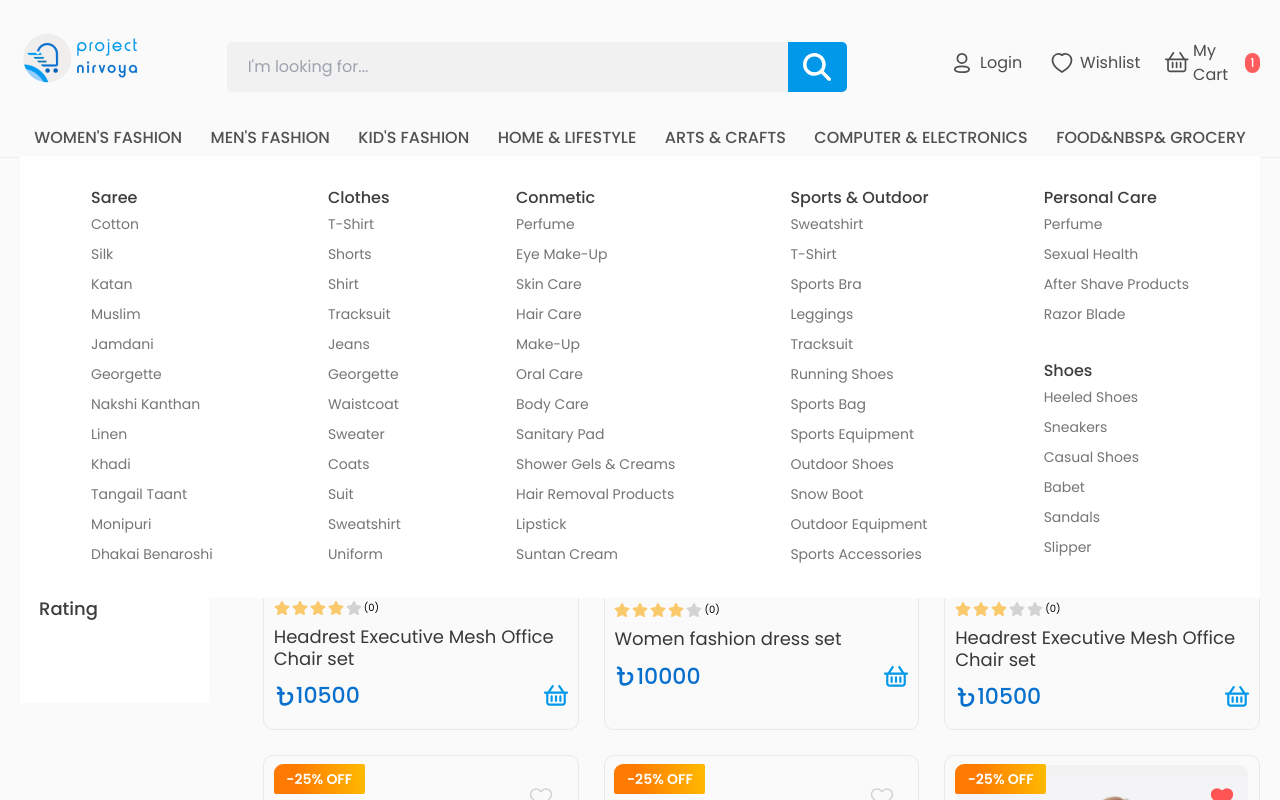
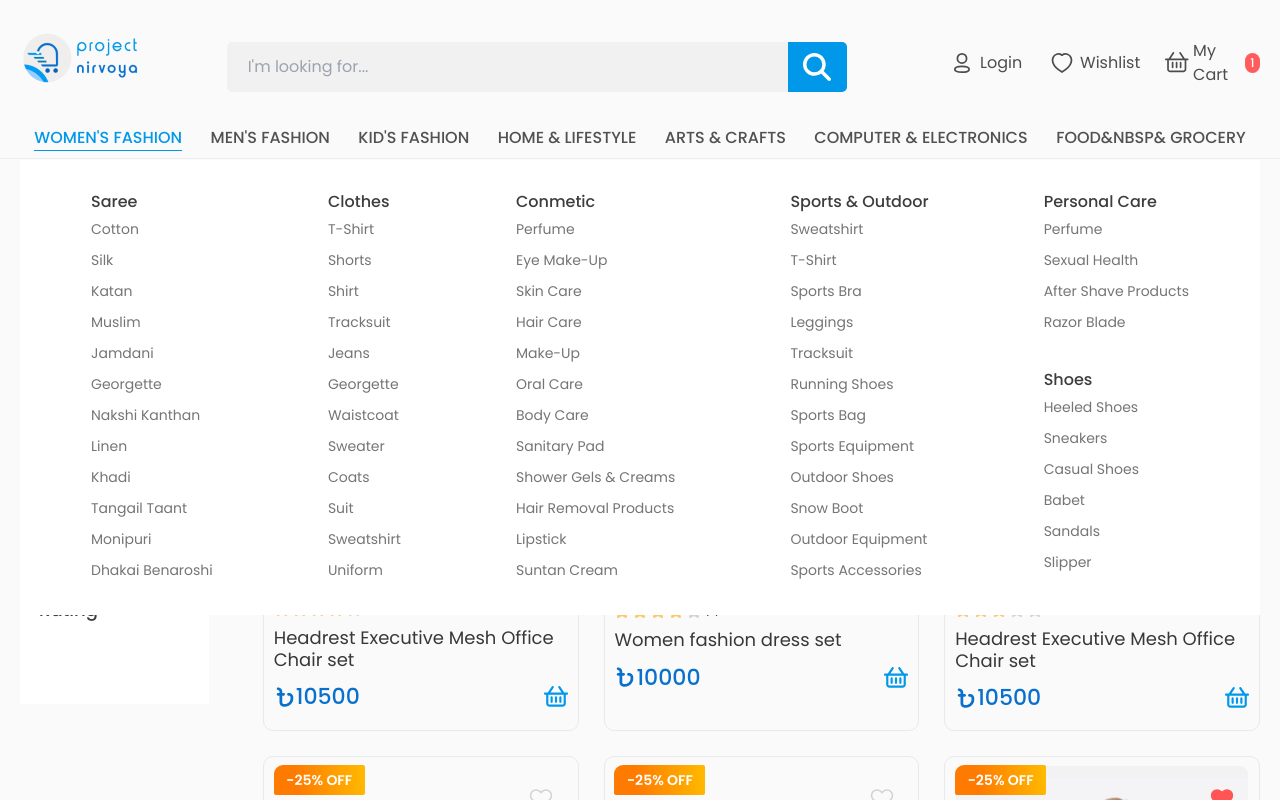
Before and after one commit to devwithfarshi/nurit-project-1, a Next.js app: page /products in a window 1280 px wide. In both pictures the pointer is over the item 108 px from the left and 138 px from the top of the page. Shown: the top 800 px of the page. Built offline with nearby package versions, Linux system fonts and the light colour scheme.

Commit message:
Fix some more isues

```diff
--- a/app/globals.css
+++ b/app/globals.css
@@ -135,10 +135,13 @@ ul.navMenu {
     font-weight: 500;
     color: var(--light-dark);
     text-transform: uppercase;
-
+    transition: all 100ms ease-in-out;
+    border-bottom: 0.2px solid transparent;
     &:hover {
+      color: var(--secondary);
+      border-bottom: 0.2px solid var(--secondary);
       .navbarDropDown {
-        top: 110%;
+        top: 115%;
         visibility: visible;
         opacity: 1;
       }
```
